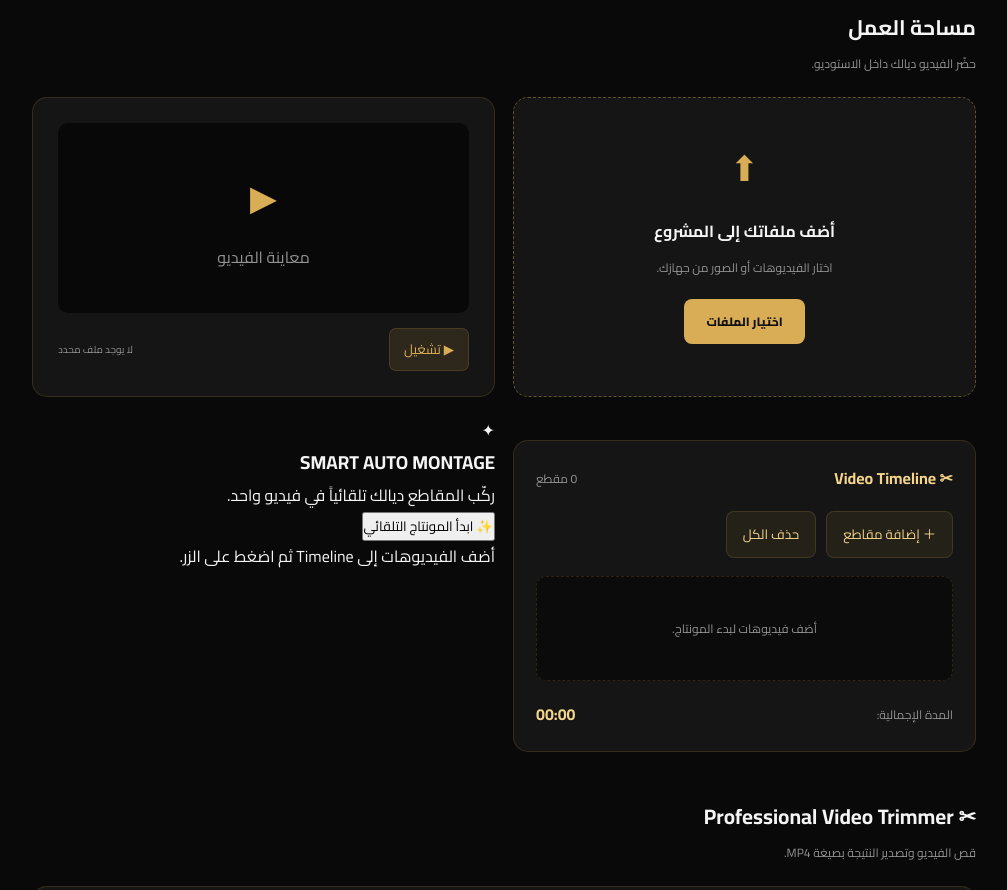
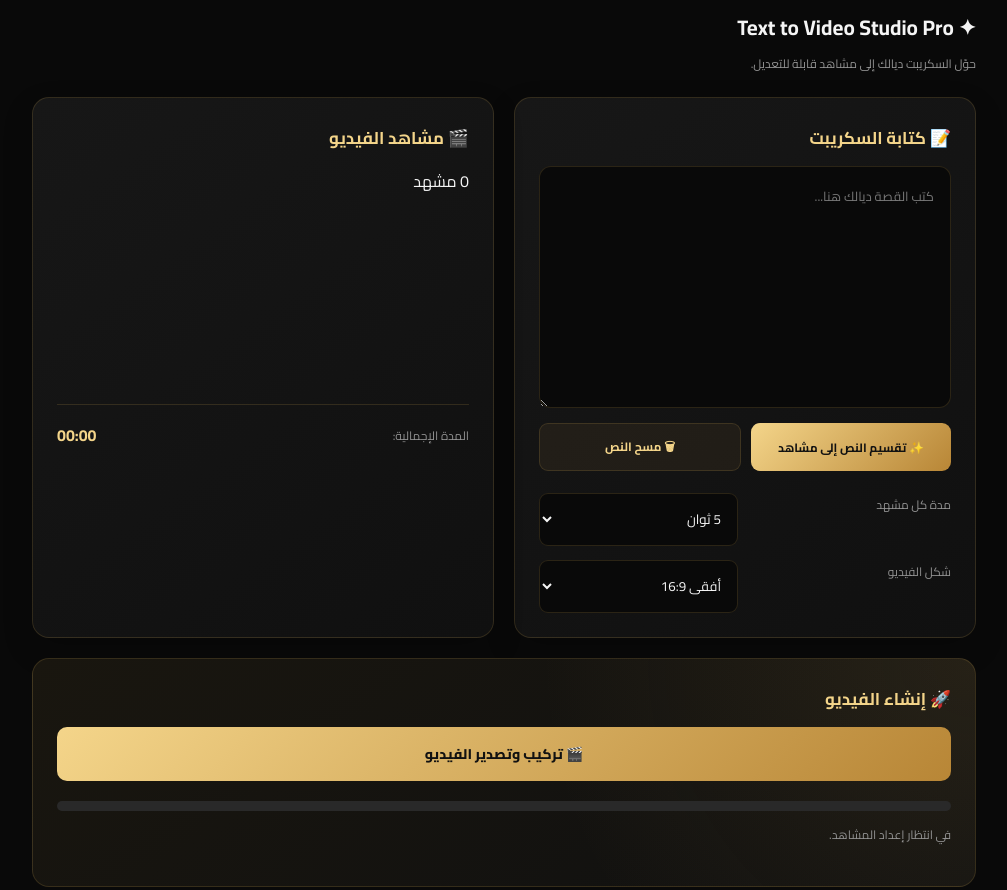
Before and after one commit to jalavaj3333-debug/AI-VIDEO-STUDIO-PRO, a plain HTML site: page index.html in a window 1280 px wide. Shown: the part 1920-2810 px from the top of the page, without its empty margins (6-1013 px from the left). Drawn offline with Linux system fonts and the light colour scheme.

Commit message:
Add Text to Video Studio section in index.html

```diff
--- a/index.html
+++ b/index.html
@@ -260,6 +260,79 @@
 
             </div>
         </section>
+        <!-- TEXT TO VIDEO STUDIO -->
+<section class="section" id="text-to-video">
+    <div class="section-heading">
+        <div>
+            <h2>✦ Text to Video Studio Pro</h2>
+            <p>حوّل السكريبت ديالك إلى مشاهد قابلة للتعديل.</p>
+        </div>
+    </div>
+
+    <div class="text-video-studio">
+        <div class="text-video-panel">
+            <h3>📝 كتابة السكريبت</h3>
+
+            <textarea id="videoScript" rows="8"
+                placeholder="كتب القصة ديالك هنا..."></textarea>
+
+            <div class="script-actions">
+                <button type="button" id="generateScenes">
+                    ✨ تقسيم النص إلى مشاهد
+                </button>
+                <button type="button" id="clearScript">
+                    🗑 مسح النص
+                </button>
+            </div>
+
+            <div class="scene-settings">
+                <label for="sceneDuration">مدة كل مشهد</label>
+                <select id="sceneDuration">
+                    <option value="3">3 ثوانٍ</option>
+                    <option value="5" selected>5 ثوانٍ</option>
+                    <option value="8">8 ثوانٍ</option>
+                    <option value="10">10 ثوانٍ</option>
+                </select>
+
+                <label for="sceneFormat">شكل الفيديو</label>
+                <select id="sceneFormat">
+                    <option value="16:9">أفقي 16:9</option>
+                    <option value="9:16">عمودي 9:16</option>
+                    <option value="1:1">مربع 1:1</option>
+                </select>
+            </div>
+        </div>
+
+        <div class="text-video-panel">
+            <h3>🎬 مشاهد الفيديو</h3>
+            <span id="sceneCount">0 مشهد</span>
+
+            <div id="sceneList" class="scene-list"></div>
+
+            <div class="scene-summary">
+                المدة الإجمالية:
+                <strong id="sceneTotalDuration">00:00</strong>
+            </div>
+        </div>
+
+        <div class="text-video-export">
+            <h3>🚀 إنشاء الفيديو</h3>
+            <button type="button" id="exportTextVideo">
+                🎬 تركيب وتصدير الفيديو
+            </button>
+
+            <div class="text-video-progress">
+                <div id="textVideoProgress"></div>
+            </div>
+
+            <p id="textVideoStatus">في انتظار إعداد المشاهد.</p>
+
+            <a id="textVideoDownload" hidden download="AI-TEXT-VIDEO.mp4">
+                ⬇ تحميل الفيديو
+            </a>
+        </div>
+    </div>
+</section>
 
         <!-- VIDEO WORKSPACE -->
         <section class="section workspace" id="editor">
```
